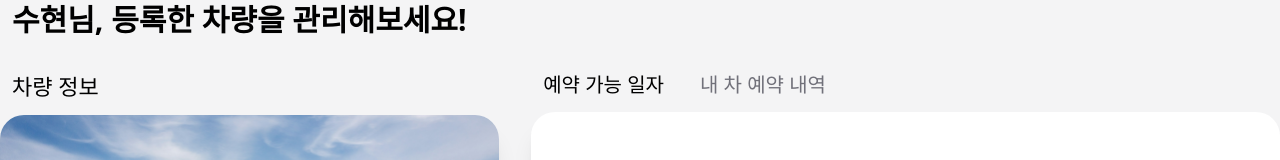
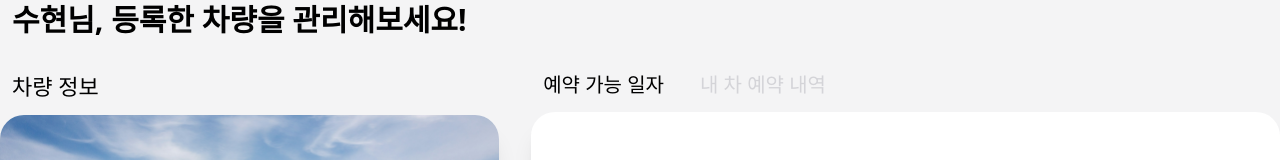
Before and after one commit to softeerbootcamp-3rd/Team9-HexaCore, a React (Vite) app in the folder client/: page /hosts/manage in a window 1280 px wide. Shown: the part 126-286 px from the top of the page. Built offline with nearby package versions, Linux system fonts and the light colour scheme.

Commit message:
design(#15): 버튼 텍스트 색상 변경
"예약 가능 일자" 탭과 "내 차 예약 내역" 탭이 선택되지 않았을 때의 색상을 더 연하게 변경하였습니다.

```diff
--- a/client/src/pages/hosts/HostManage.tsx
+++ b/client/src/pages/hosts/HostManage.tsx
@@ -163,8 +163,8 @@ function HostManage() {
         <div className="flex flex-col gap-3 w-3/5">
           {/* Button div */}
           <div className="flex gap-6">
-            <button className={`bg-gray-200 ${selectedTab === 'calendar' ? 'text-black font-bold' : 'text-background-500'} pl-3 text-[20px] font-medium`} onClick={() => handleTabSelect('calendar')}>예약 가능 일자</button>
-            <button className={`bg-gray-200 ${selectedTab === 'reservation' ? 'text-black font-bold' : 'text-background-500'} pl-3 text-[20px] font-medium`} onClick={() => handleTabSelect('reservation')}>내 차 예약 내역</button>
+            <button className={`bg-gray-200 ${selectedTab === 'calendar' ? 'text-black font-bold' : 'text-background-300'} pl-3 text-[20px] font-medium`} onClick={() => handleTabSelect('calendar')}>예약 가능 일자</button>
+            <button className={`bg-gray-200 ${selectedTab === 'reservation' ? 'text-black font-bold' : 'text-background-300'} pl-3 text-[20px] font-medium`} onClick={() => handleTabSelect('reservation')}>내 차 예약 내역</button>
           </div>
           {renderSelectedComponent()}
         </div>
```
